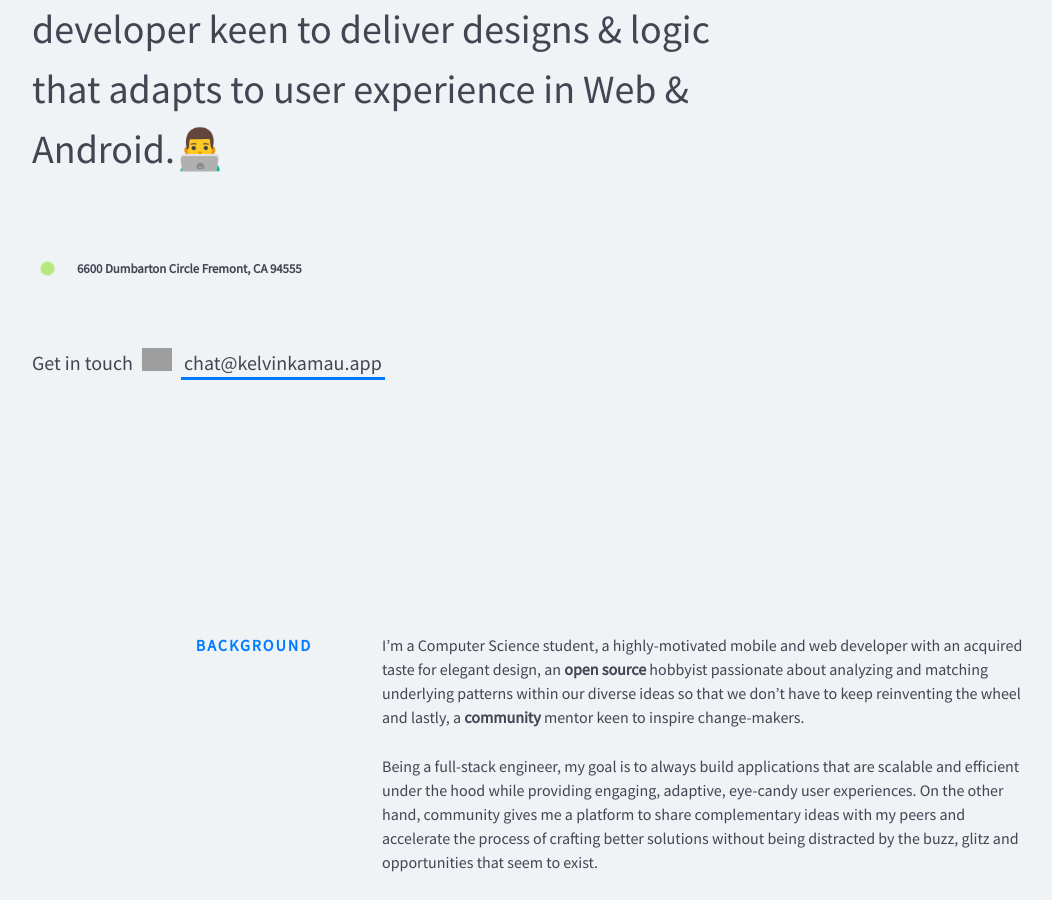
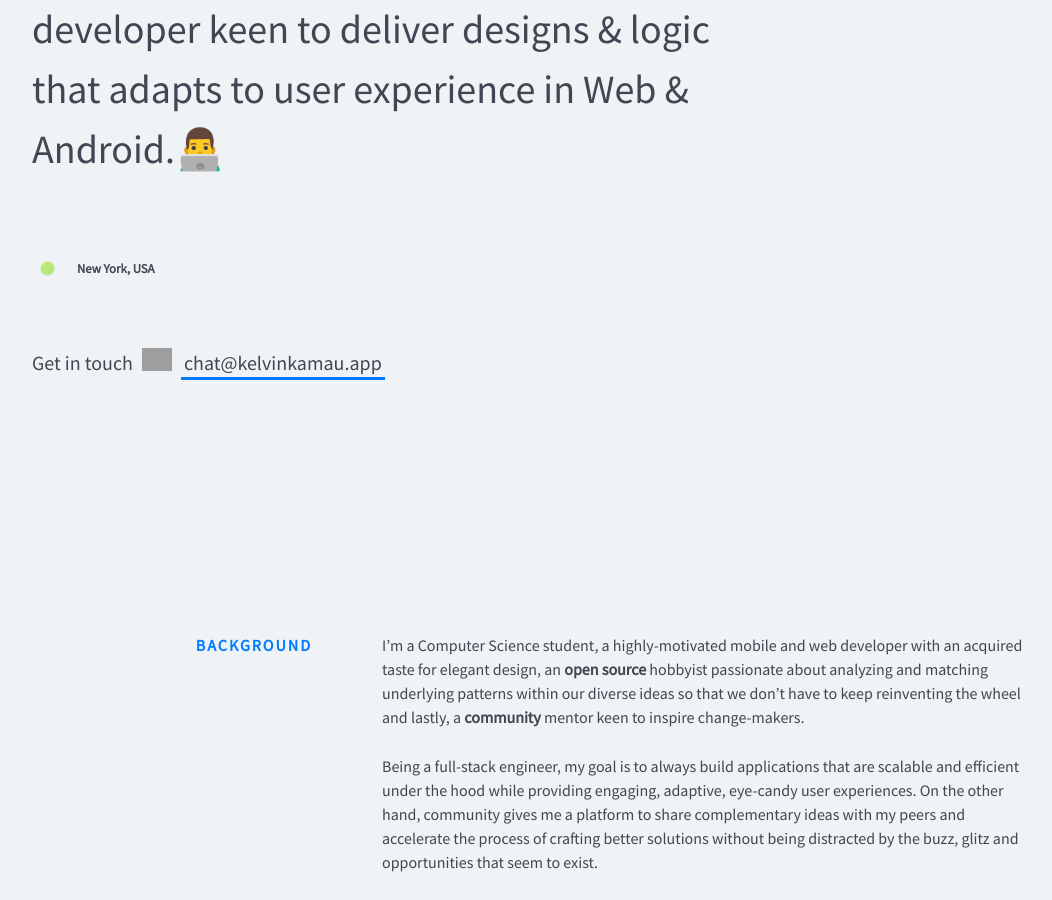
Before and after one commit to Timtech4u/timtech4u.github.io, a Jekyll site: the page built from index.html, in a window 1280 px wide and 900 px high, scrolled down 367 px. Shown: the whole window, without its empty margins (68-1120 px from the left). Built offline with Jekyll 4.4.1, drawn with Linux system fonts in a browser that asks for light colours; nearby versions of some CDN libraries; grey boxes are pictures that could not be loaded.

Commit message:
Update location.html

```diff
--- a/_includes/location.html
+++ b/_includes/location.html
@@ -3,5 +3,5 @@
     <div class="status__light__ring"></div>
     <div class="status__light__led"></div>
   </div>
-  <div class="status__message">6600 Dumbarton Circle Fremont, CA 94555</div>
+  <div class="status__message">New York, USA</div>
 </a>
```
